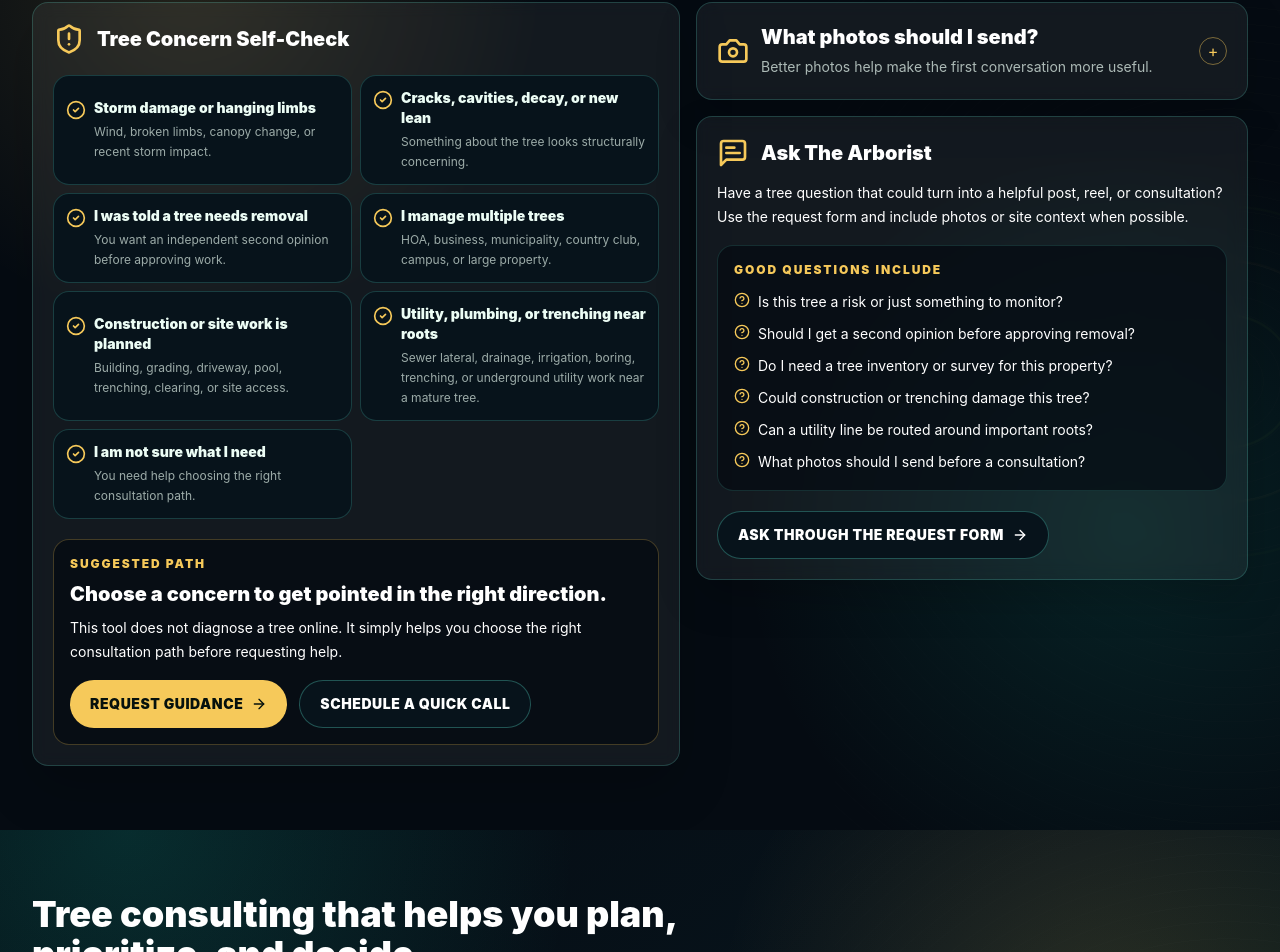
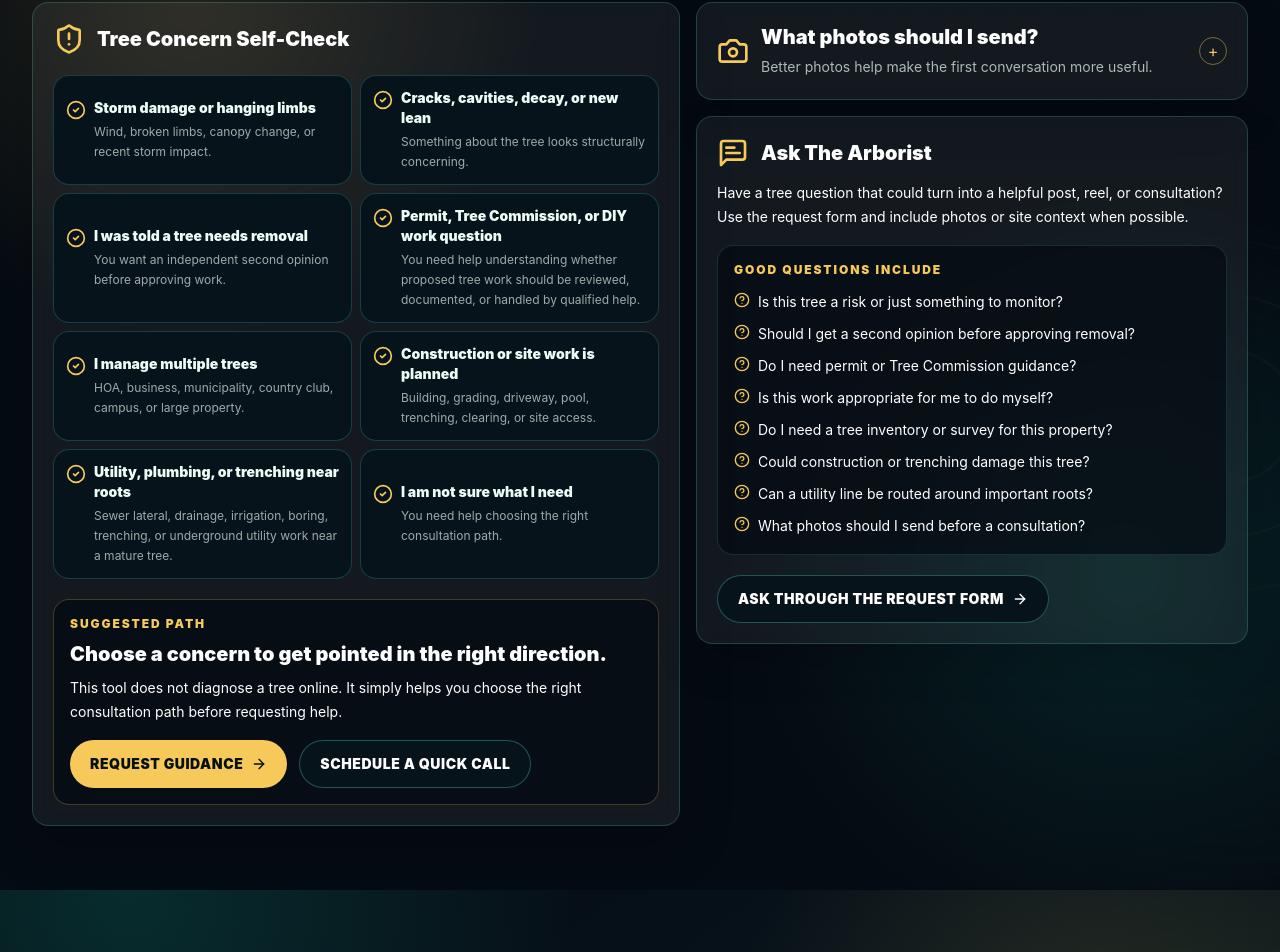
Before and after one commit to TheCryptoArborist/tree251, a Next.js app: page / in a window 1280 px wide. Shown: the part 2432-3384 px from the top of the page. Built offline with nearby package versions, Linux system fonts and the light colour scheme.

Commit message:
Add permit guidance to self-check

```diff
--- a/components/EngagementToolsSection.tsx
+++ b/components/EngagementToolsSection.tsx
@@ -59,6 +59,16 @@ const concernOptions: ConcernOption[] = [
     }
   },
   {
+    id: "review",
+    label: "Permit, Tree Commission, or DIY work question",
+    helper: "You need help understanding whether proposed tree work should be reviewed, documented, or handled by qualified help.",
+    recommendation: {
+      title: "Permit / Tree Commission Guidance",
+      text: "Peter does not issue permits or speak on behalf of any municipality. He provides independent arborist guidance to help property owners understand tree-related questions, documentation needs, work feasibility, and when municipal review or qualified contractor involvement may be needed.",
+      action: "Request permit guidance"
+    }
+  },
+  {
     id: "inventory",
     label: "I manage multiple trees",
     helper: "HOA, business, municipality, country club, campus, or large property.",
@@ -94,7 +104,7 @@ const concernOptions: ConcernOption[] = [
     helper: "You need help choosing the right consultation path.",
     recommendation: {
       title: "General Arborist Consultation",
-      text: "Start with a consultation. Peter can help determine whether you need a risk assessment, inventory, survey, preservation review, root-protection guidance, or second opinion.",
+      text: "Start with a consultation. Peter can help determine whether you need a risk assessment, inventory, survey, preservation review, root-protection guidance, permit guidance, or second opinion.",
       action: "Start with a consultation"
     }
   }
@@ -111,6 +121,8 @@ const photoGuide = [
 const questionPrompts = [
   "Is this tree a risk or just something to monitor?",
   "Should I get a second opinion before approving removal?",
+  "Do I need permit or Tree Commission guidance?",
+  "Is this work appropriate for me to do myself?",
   "Do I need a tree inventory or survey for this property?",
   "Could construction or trenching damage this tree?",
   "Can a utility line be routed around important roots?",
@@ -118,7 +130,7 @@ const questionPrompts = [
 ];
 
 function getRecommendation(selectedIds: string[]): Recommendation {
-  const priority = ["utility", "construction", "inventory", "storm", "defect", "quote", "not-sure"];
+  const priority = ["review", "utility", "construction", "inventory", "storm", "defect", "quote", "not-sure"];
   const match = priority.find((id) => selectedIds.includes(id));
   return (
     concernOptions.find((option) => option.id === match)?.recommendation ??
```
